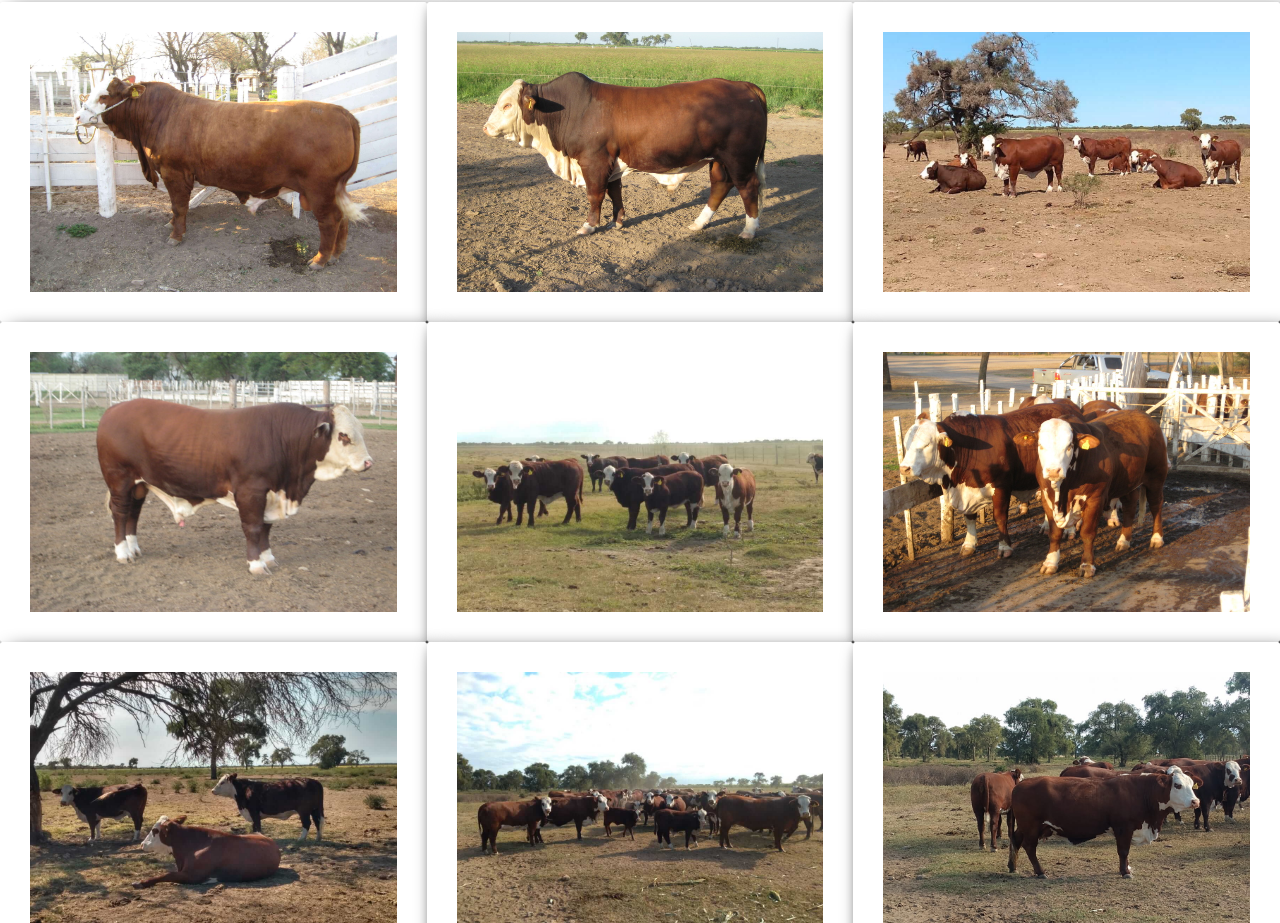
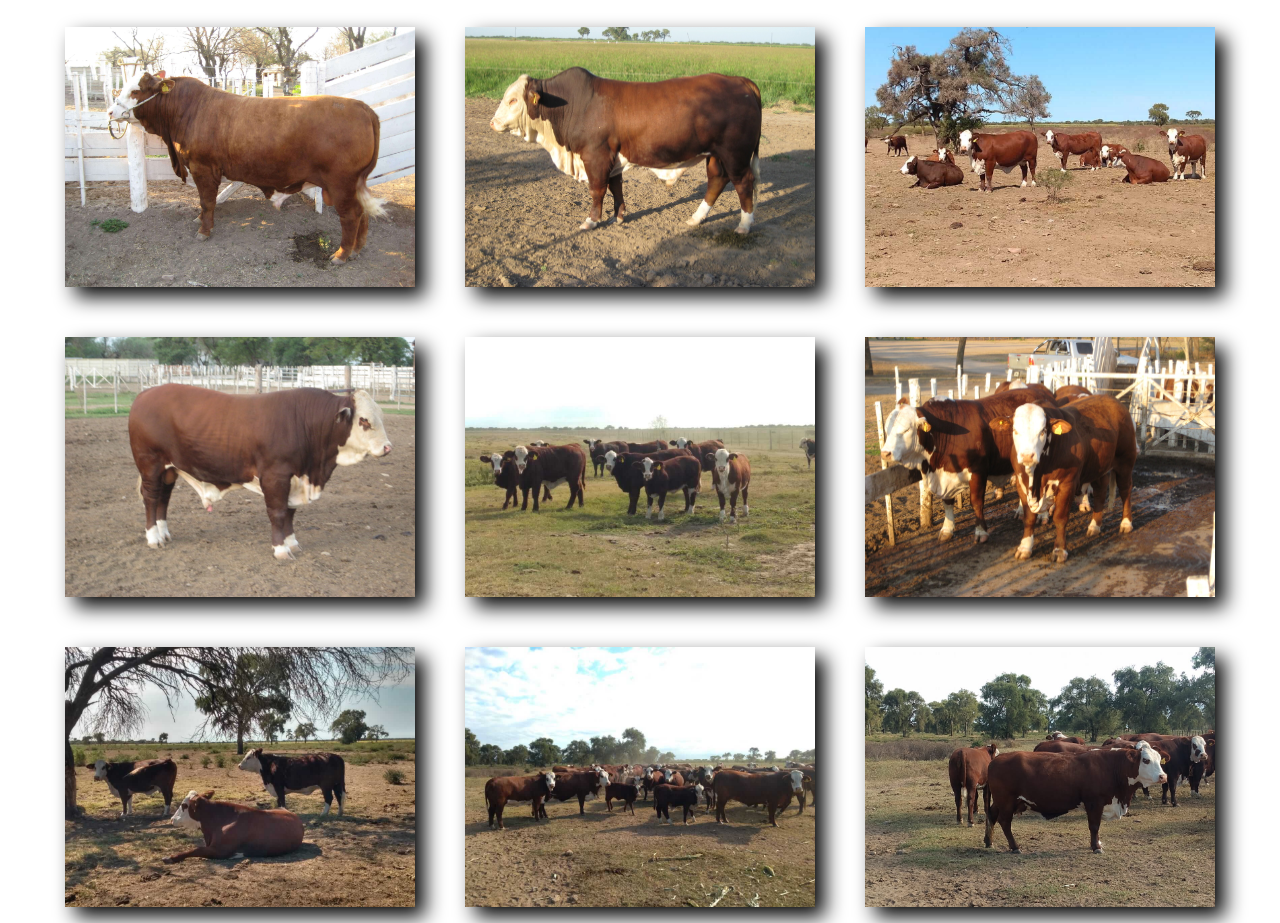
Before and after one commit to mery-ot/Otero-ElGuadal, a website: page assets/pages/galeria.html in a window 1280 px wide. Shown: the part 267-1190 px from the top of the page. Drawn offline with nearby package versions, Linux system fonts and the light colour scheme; a web font is replaced by a local one.

Commit message:
se mejoro el responsive

```diff
--- a/assets/pages/galeria.html
+++ b/assets/pages/galeria.html
@@ -67,39 +67,41 @@
 
         <!--MAIN-->
         <main>
+            <div class="text-center">
+                <h1 class="galeria__titulo">Galería</h1>
+            </div>
 
-            <section id="galeria" class="container-fluid">
+            <section id="galeria" class="container">
 
-                <div class="text-center">
-                    <h1 class="galeria__titulo">Galería</h1>
-                </div>
+
+
                 <div class="row">
 
-                    <div class="col-lg-4 col-md-6 col-sm-12 shadow p-5 mb-4 bg-white rounded">
+                    <div class="col-lg-4 col-md-6 col-sm-12 ">
                         <img src="../img/IMG_1643.jpg" alt="Toro Braford">
                     </div>
-                    <div class="col-lg-4 col-md-6 col-sm-12 shadow p-5 mb-4 bg-white rounded">
+                    <div class="col-lg-4 col-md-6 col-sm-12">
                         <img src="../img/IMG_0670.jpg" alt="Toro Braford">
                     </div>
-                    <div class="col-lg-4 col-md-6 col-sm-12 shadow p-5 mb-4 bg-white rounded">
+                    <div class="col-lg-4 col-md-6 col-sm-12">
                         <img src="../img/Carusel.jpg" alt="Toro Braford">
                     </div>
-                    <div class="col-lg-4 col-md-6 col-sm-12 shadow p-5 mb-4 bg-white rounded">
+                    <div class="col-lg-4 col-md-6 col-sm-12">
                         <img src="../img/IMG_4614.jpg" alt="Toro Braford">
                     </div>
-                    <div class="col-lg-4 col-md-6 col-sm-12 shadow p-5 mb-4 bg-white rounded">
+                    <div class="col-lg-4 col-md-6 col-sm-12">
                         <img src="../img/Carusel1.jpg" alt="Toro Braford">
                     </div>
-                    <div class="col-lg-4 col-md-6 col-sm-12 shadow p-5 mb-4 bg-white rounded">
+                    <div class="col-lg-4 col-md-6 col-sm-12">
                         <img src="../img/IMG_1650.jpg" alt="Toro Braford">
                     </div>
-                    <div class="col-lg-4 col-md-6 col-sm-12 shadow p-5 mb-4 bg-white rounded">
+                    <div class="col-lg-4 col-md-6 col-sm-12">
                         <img src="../img/Carusel2.jpg" alt="Toro Braford">
                     </div>
-                    <div class="col-lg-4 col-md-6 col-sm-12 shadow p-5 mb-4 bg-white rounded">
+                    <div class="col-lg-4 col-md-6 col-sm-12">
                         <img src="../img/carusel3.jpg" alt="Toro Braford">
                     </div>
-                    <div class="col-lg-4 col-md-6 col-sm-12 shadow p-5 mb-4 bg-white rounded">
+                    <div class="col-lg-4 col-md-6 col-sm-12">
                         <img src="../img/galeria2.jpg" alt="Toro Braford">
                     </div>
                 </div>
@@ -125,7 +127,7 @@
                                     alt="Toro Braford">
                             </div>
                             <div class="carousel-item">
-                                <img src="../img/2.jpg" class="d-block w-100"
+                                <img src="../img/2.JPG" class="d-block w-100"
                                     alt="Toro Braford">
                             </div>
                             <div class="carousel-item">
--- a/assets/sass/partials/_footer.scss
+++ b/assets/sass/partials/_footer.scss
@@ -6,7 +6,8 @@ footer {
     font-size: small;
     border-top: 1px solid white;
     background-color: black;
-    padding-top: 3rem;;
+    padding-top: 3rem;
+    padding-bottom: 3rem;
 
     }
 
@@ -16,5 +17,7 @@ footer {
 
         footer {
              font-size: x-small;
+
         }
+
     }
--- a/assets/sass/views/_contacto.scss
+++ b/assets/sass/views/_contacto.scss
@@ -67,7 +67,6 @@
             font-size: 1.5em;
             font-weight: 700;
             color:black;
-            background-color:rgba(222, 184, 135, 0.351);
             margin-top: 2rem;
 
         }
@@ -98,7 +97,8 @@
         label {
 
             font-size: 0.8em;
-    }
+        }
+
     }
 
     }
--- a/assets/sass/views/_home.scss
+++ b/assets/sass/views/_home.scss
@@ -103,7 +103,7 @@
 
             .foto1 {
 
-                margin-right: 2rem;
+                // margin-right: 2rem;
                 animation: zoomIn 1 ease-in-out 3s;
 
             }
```
Also changed, not shown: assets/pages/nosotros.html (+2 -2 lines), index.html (+1 -1 lines), assets/css/index.css.
